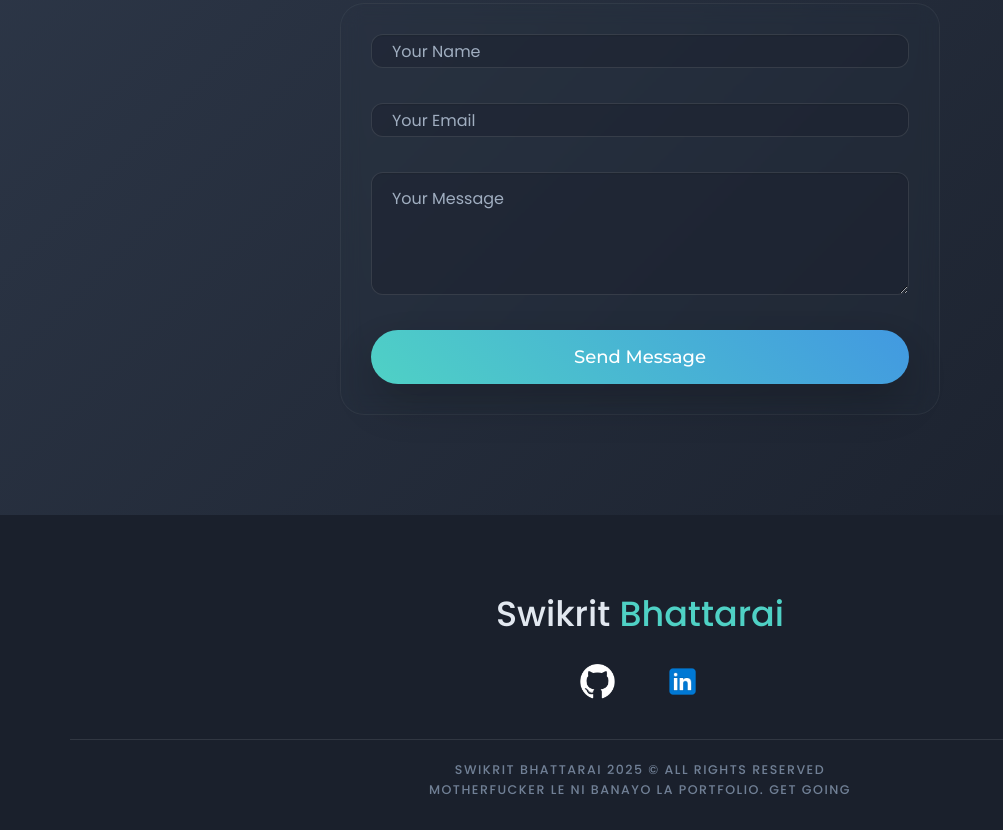
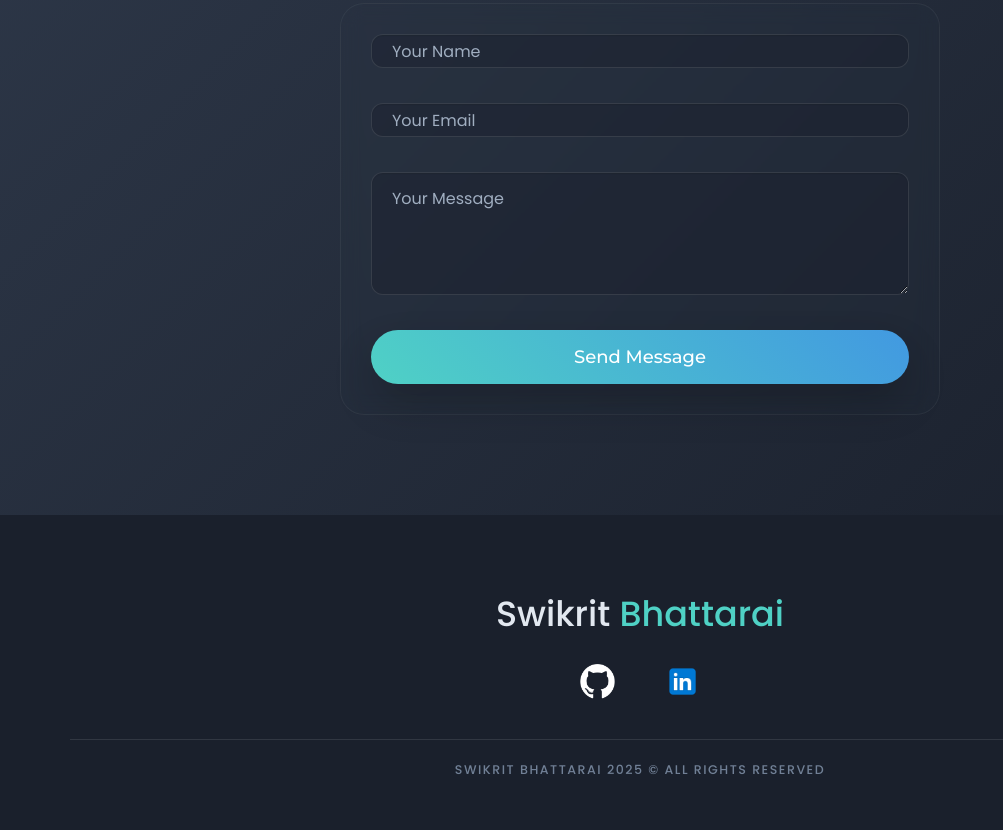
Before and after one commit to Swikritbh/Portfolio, a plain HTML site: page index.html in a window 1280 px wide. Shown: the part 3244-4074 px from the top of the page, without its empty margins (0-1003 px from the left). Drawn offline with nearby package versions, Linux system fonts and the light colour scheme; animation ran at ten frames a second.

Commit message:
basic changes to index.html file

```diff
--- a/index.html
+++ b/index.html
@@ -247,7 +247,6 @@
       </ul>
       <div class="copyright">
         <p>SWIKRIT BHATTARAI 2025 &copy; ALL RIGHTS RESERVED</p>
-        <p>motherfucker le ni banayo la portfolio. Get going</p>
       </div>
     </div>
   </footer>
```
